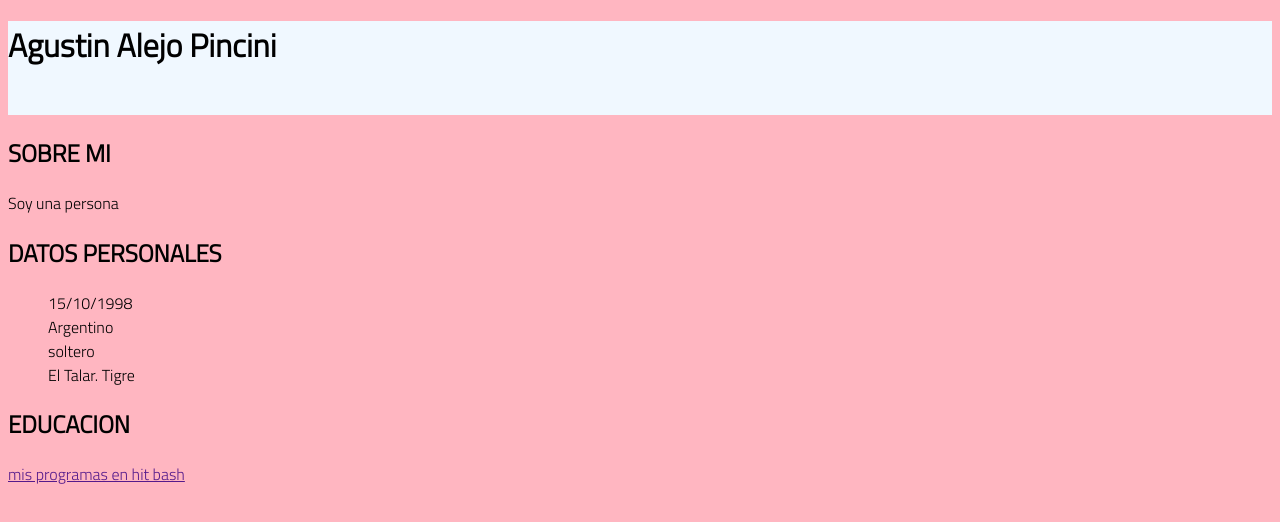
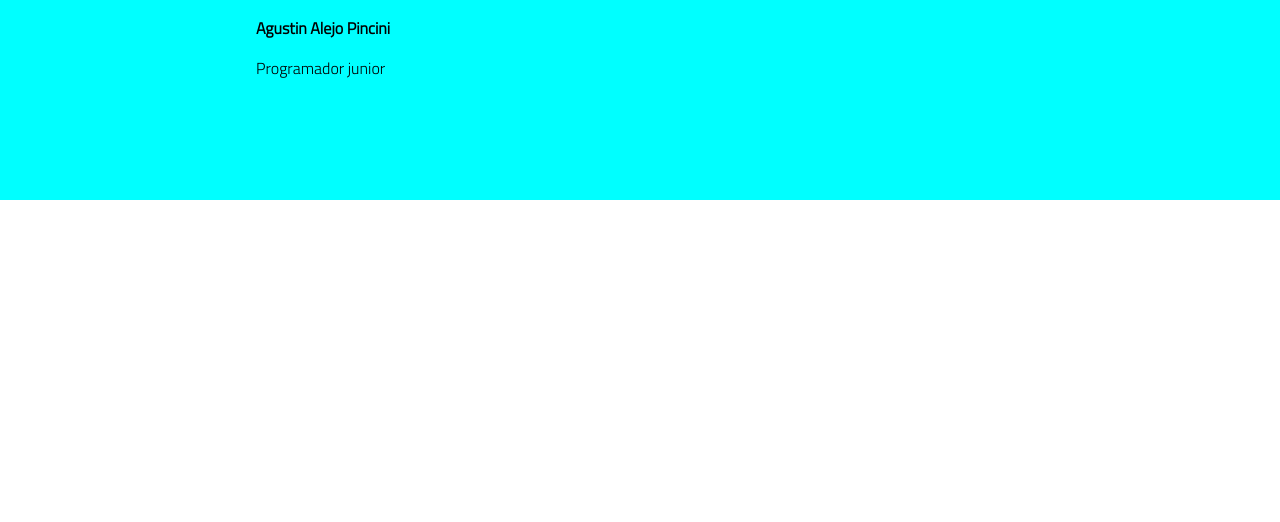
Before and after one commit to aguspinci/aguspinci.octocat.github.io, a plain HTML site: page index.html in a window 1280 px wide. Drawn offline with Linux system fonts and the light colour scheme.

Commit message:
cv parte 5

```diff
--- a/index.html
+++ b/index.html
@@ -3,70 +3,20 @@
 
 <head>
     <meta charset="UTF-8">
-    <meta http-equiv="X-UA-Compatible" content="IE=edge">
     <meta name="viewport" content="width=device-width, initial-scale=1.0">
     <title>Mi cv en VSCODE</title>
     <link href="https://fonts.googleapis.com/css2?family=Titillium+Web:wght@300&display=swap" rel="stylesheet" >
     <link rel="stylesheet" href="style.css">
-
-
 </head>
 
 <body>
-    <header>
-       <seccion class=hero>
-          <h1> Agustin Alejo Pincini</h1>
-          <img >
-       </seccion>
-      </div>
 
-    </header>
-      <div class="sobre mi">
-         <h2> SOBRE MI</h2>
-         <p> Soy una persona
+   <div class="name">
+       <div class="personal">
+          <p class="a-1"> Agustin Alejo Pincini </p>
+          <p class="a-2">Programador junior</p>
+       </div>
 
-         </p>
-      </div>
-      <div class="datos">
-         <h2> DATOS PERSONALES</h2>
-         <ul>
-            <li>15/10/1998</li>
-            <li>Argentino</li>
-            <li>soltero</li>
-            <li>El Talar. Tigre</li>
-         </ul>
-      </div>
-      <div class="estudios">
-          <h2>EDUCACION</h2>
-          <ul>
-            <li></li>
-            <li></li>
-            <li></li>
-            <li></li>
-            <li></li>
-            <li></li>
-          </ul>
-      </div>
-      <div class="experiencia">
-        <h2></h2>
-         <p>
-
-         </p>
-
-      </div>
-      <div class= "enlace hit">
-         <nav>
-            <a href=> mis programas en hit bash </a>
-
-        </nav>
-      </div>
-
-
-      <footer>
-         <div class= "conteiner 2">
-
-        </div>
-     </footer>
-</body>
+   </div>
 
 </html>
--- a/style.css
+++ b/style.css
@@ -1,24 +1,38 @@
-*{
-font-family: 'Titillium Web', sans-serif;
+body {
+
+    background-color: white;
+    margin:0;
+    padding:0;
+    font-family: 'Titillium Web', sans-serif;
+    list-style: none;
 }
 
-header {
-    background-color: aliceblue;
-    box-sizing: border-box;
-    margin: 0;
-}
+ .name {
+    height: 200px;
+    width: 100%;
+    background:aqua;
 
 
-body {
+ }
 
-    background-color: rgb(255, 182, 193);
-    box-sizing: border-box;
-    margin: 60;
+
+ .name .personal {
+    height: 35xp;
+    width: 50%;
+    color:black;
+    position: absolute;
+    right: 30%;
+
+
+ }
+
+.name .personal .a-1{
+    font-weight: bolder;
 
 
 }
 
+.name .personal .a-2{
 
-ul{
-    list-style: none;
+
 }
```
